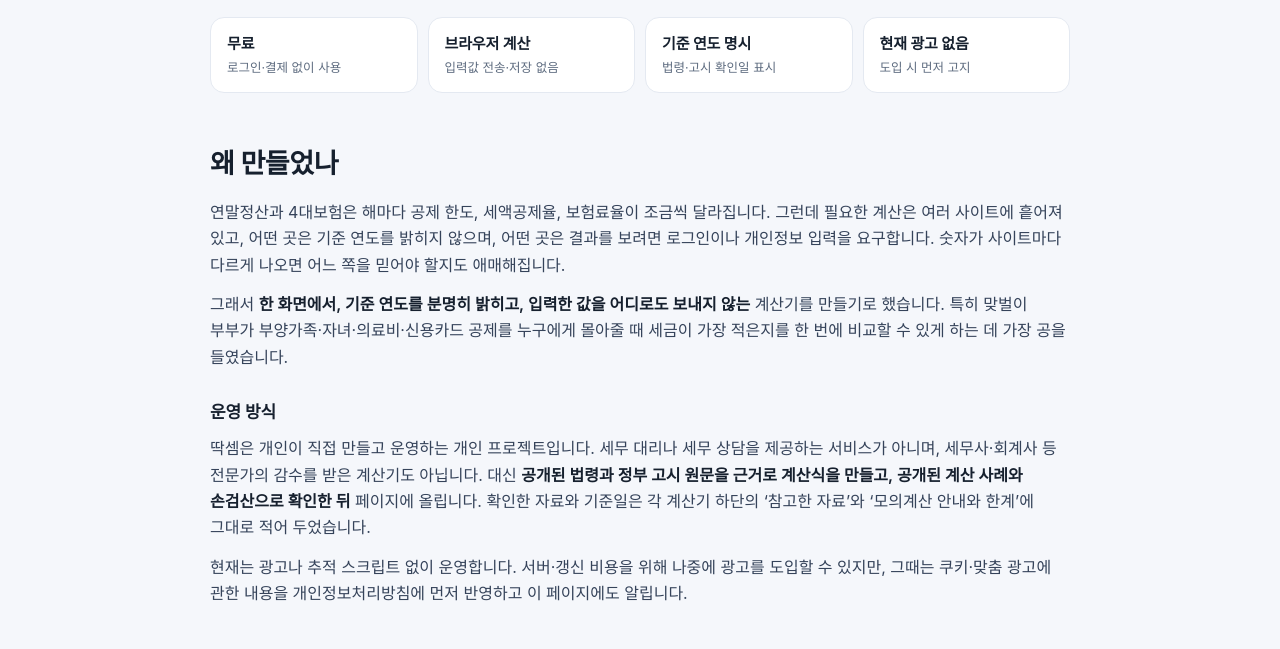
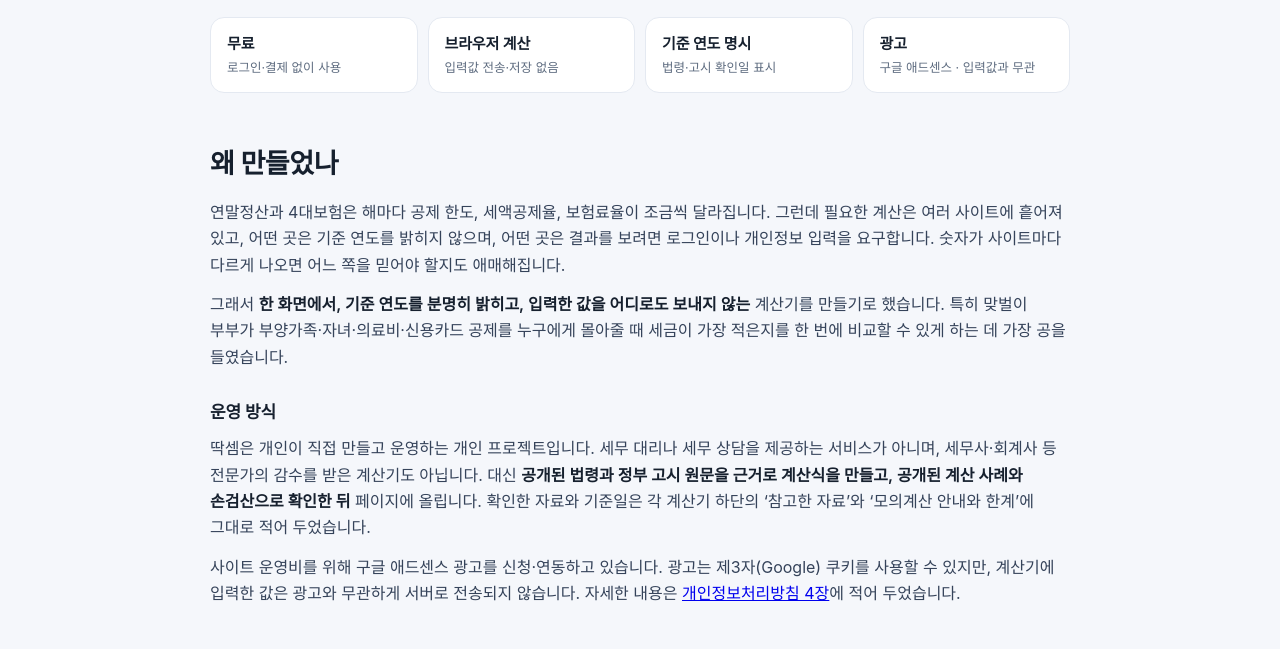
Before and after one commit to namoons/namoons.github.io, a plain HTML site: page about/index.html in a window 1280 px wide. Shown: the part 303-952 px from the top of the page. Drawn offline with Linux system fonts and the light colour scheme; a web font is replaced by a local one.

Commit message:
소개 페이지 광고 문구 수정: 애드센스 신청·연동 사실과 입력값 무관 안내로 교체

```diff
--- a/about/index.html
+++ b/about/index.html
@@ -99,7 +99,7 @@
       <li><strong>무료</strong><span>로그인·결제 없이 사용</span></li>
       <li><strong>브라우저 계산</strong><span>입력값 전송·저장 없음</span></li>
       <li><strong>기준 연도 명시</strong><span>법령·고시 확인일 표시</span></li>
-      <li><strong>현재 광고 없음</strong><span>도입 시 먼저 고지</span></li>
+      <li><strong>광고</strong><span>구글 애드센스 · 입력값과 무관</span></li>
     </ul>
   </section>
 
@@ -124,8 +124,9 @@
       확인한 자료와 기준일은 각 계산기 하단의 ‘참고한 자료’와 ‘모의계산 안내와 한계’에 그대로 적어 두었습니다.
     </p>
     <p>
-      현재는 광고나 추적 스크립트 없이 운영합니다. 서버·갱신 비용을 위해 나중에 광고를 도입할 수 있지만,
-      그때는 쿠키·맞춤 광고에 관한 내용을 개인정보처리방침에 먼저 반영하고 이 페이지에도 알립니다.
+      사이트 운영비를 위해 구글 애드센스 광고를 신청·연동하고 있습니다. 광고는 제3자(Google) 쿠키를 사용할 수
+      있지만, 계산기에 입력한 값은 광고와 무관하게 서버로 전송되지 않습니다. 자세한 내용은
+      <a href="/privacy/">개인정보처리방침 4장</a>에 적어 두었습니다.
     </p>
   </section>
 
```
